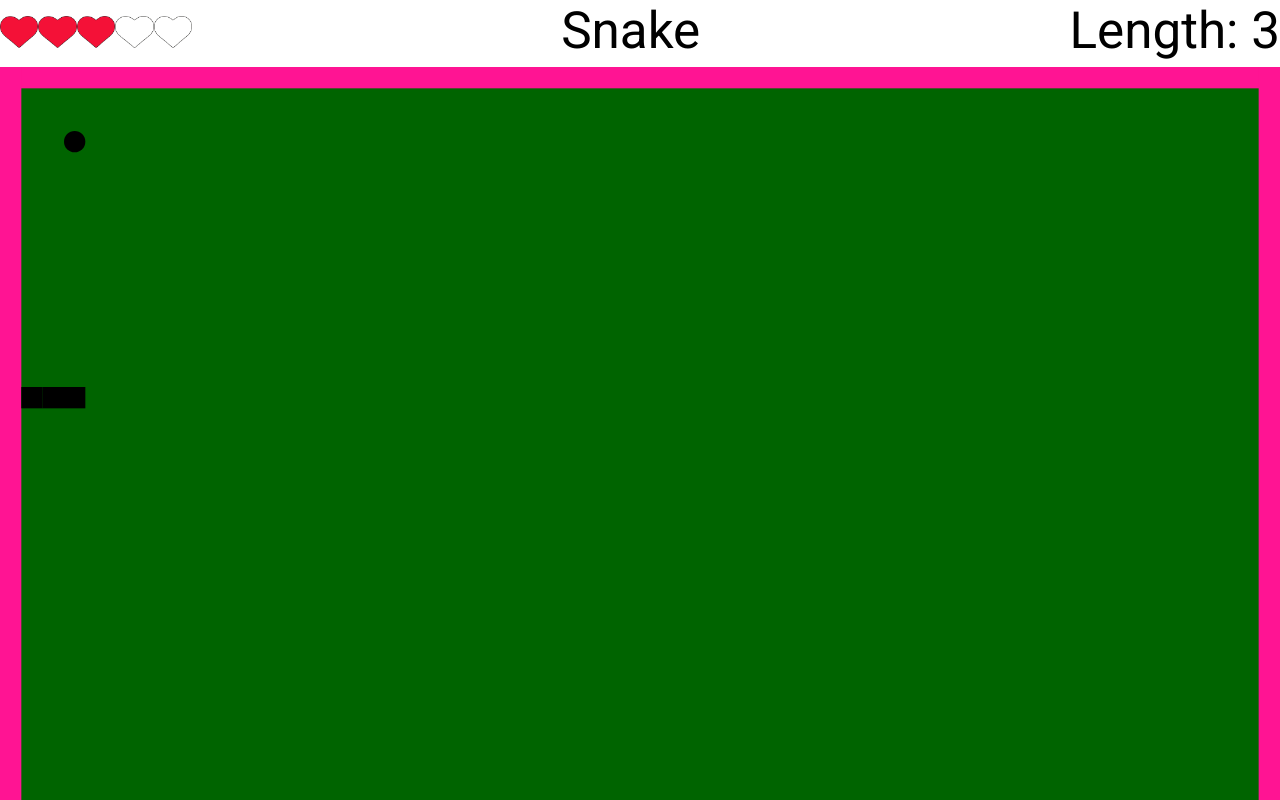
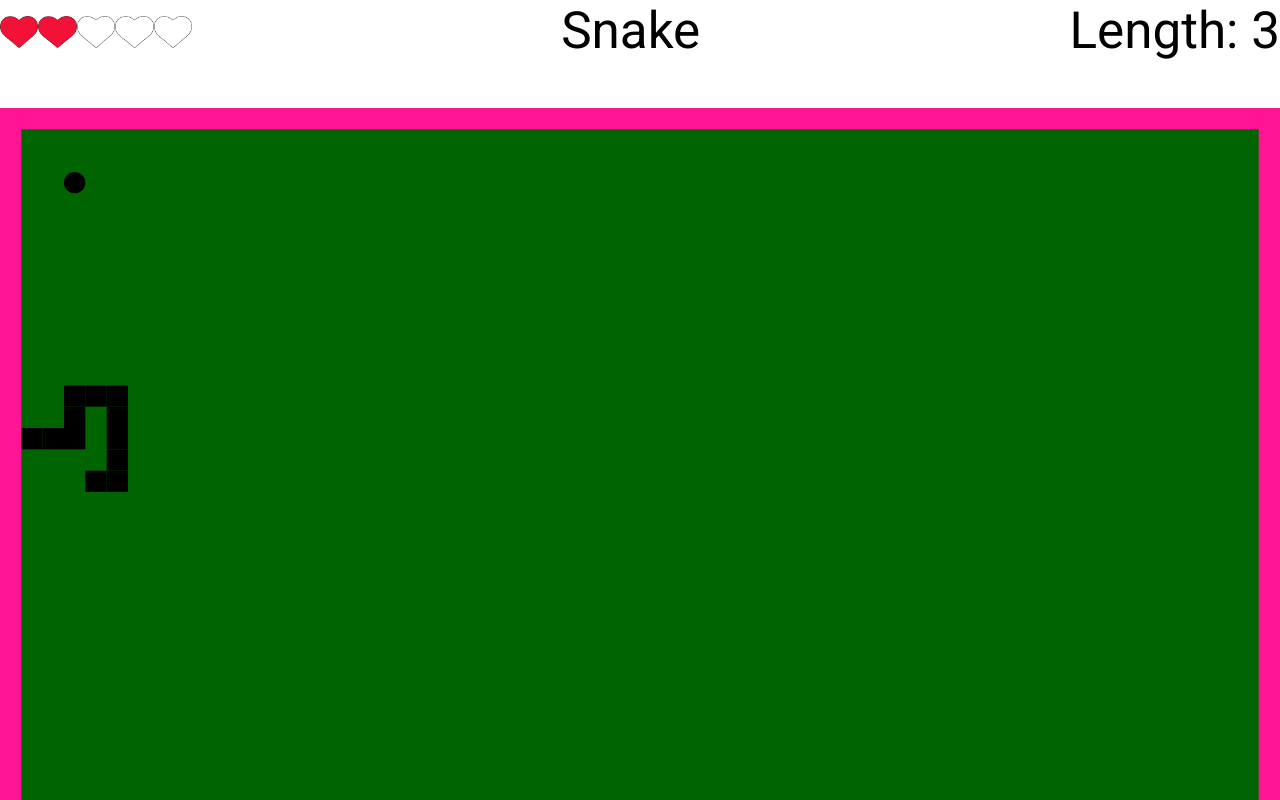
Before and after one commit to Talex210/caterpillar_react, a React (Create React App) app: page / in a window 1280 px wide. Shown: the top 800 px of the page. Built offline with nearby package versions, Linux system fonts and the light colour scheme.

Commit message:
Added two variables: the coordinates of the snake's body in X and Y.  I wrote the logic of the collision of the head with the body. I passed it to GameArea via props. Added a call to this logic in GameArea. But the logic does not work correctly, you need to refine it.

```diff
--- a/src/App.css
+++ b/src/App.css
@@ -4,5 +4,5 @@
     'h'
     'g'
     'c';
-    grid-template-rows: 5fr 65fr 10fr;
+    grid-template-rows: 5fr 40fr 10fr;
 }
--- a/src/Component/GameArea/GameArea.jsx
+++ b/src/Component/GameArea/GameArea.jsx
@@ -8,6 +8,7 @@ export const GameArea = (props) => {
         <div className={style.gameArea}>
             {props.collision()}
             {props.eatApple()}
+            {props.bodyCollision()}
             <svg className={style.canvas}
                  id='canvas'
                  viewBox={props.viewBox}>
--- a/src/Component/GameArea/GameAreaContainer.jsx
+++ b/src/Component/GameArea/GameAreaContainer.jsx
@@ -11,9 +11,22 @@ class GameAreaContainer extends React.Component {
 
     headSnakeX = this.props.snake.x[this.props.snake.x.length - 1];
     headSnakeY = this.props.snake.y[this.props.snake.y.length - 1];
-
+    bodySnakeX = this.props.snake.x.slice(0, this.props.snake.x.length - 1);
+    bodySnakeY = this.props.snake.y.slice(0, this.props.snake.y.length - 1);
     life = this.props.life;
     snakeLength = this.props.snakeLength;
+
+    bodyCollision = () => {
+        for (let i = 0; i < this.bodySnakeX.length; i++) {
+            if (this.bodySnakeX[i] === this.headSnakeX) {
+                for (let i = 0; i < this.bodySnakeY.length; i++) {
+                    if (this.bodySnakeY[i] === this.headSnakeY) {
+                        this.props.minusLife(this.life - 1)
+                    }
+                }
+            }
+        }
+    }
 
     collision = () => {
         if (this.headSnakeX === 0 || this.headSnakeY === 0 || this.headSnakeX === this.widthInBlocks ||
@@ -38,6 +51,7 @@ class GameAreaContainer extends React.Component {
                       snake={this.props.snake}
                       collision={this.collision}
                       eatApple={this.eatApple}
+                      bodyCollision={this.bodyCollision}
             />
         )
     }
--- a/src/Redux/GameAreaReducer.js
+++ b/src/Redux/GameAreaReducer.js
@@ -1,19 +1,15 @@
-
-
 let initialState = {
-    width: Math.trunc(window.innerWidth / 100) * 100, // ~ -20% наверное, нужно что бы все поля помещались в экран
-    height: Math.trunc(window.innerHeight / 100) * 100, // ~ -20%
+    width: Math.trunc(window.innerWidth / 100) * 100, // нужно разобраться, что бы игра не выходила за видимий экрна
+    height: Math.trunc(window.innerHeight / 100) * 100,
     blockSize: 20,
     snake: {
-        x: [1, 2, 3],
-        y: [15, 15, 15]
+        x: [1, 2, 3, 3, 3, 4, 5, 5, 5, 5, 5, 4],
+        y: [15, 15, 15, 14, 13, 13, 13, 14, 15, 16, 17, 17]
     },
     apple: {
         x: 3,
         y: 3
-    },
-    isCollision: false,
-    isEat: false
+    }
 }
 
 export const GameAreaReducer = (state = initialState, action) => {
@@ -24,5 +20,4 @@ export const GameAreaReducer = (state = initialState, action) => {
 }
 
 
-
 window.initialState = initialState
```
Lines whose indentation alone changed are shown as unchanged.
